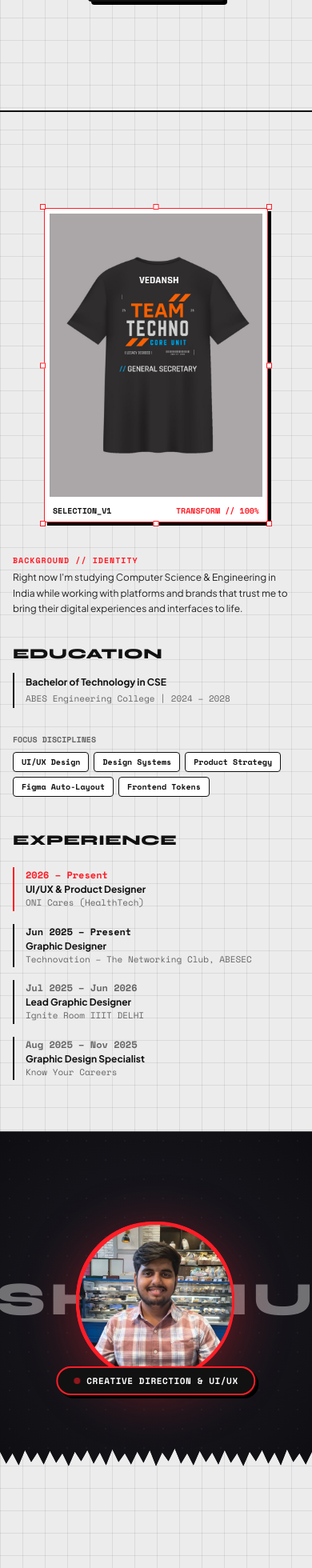
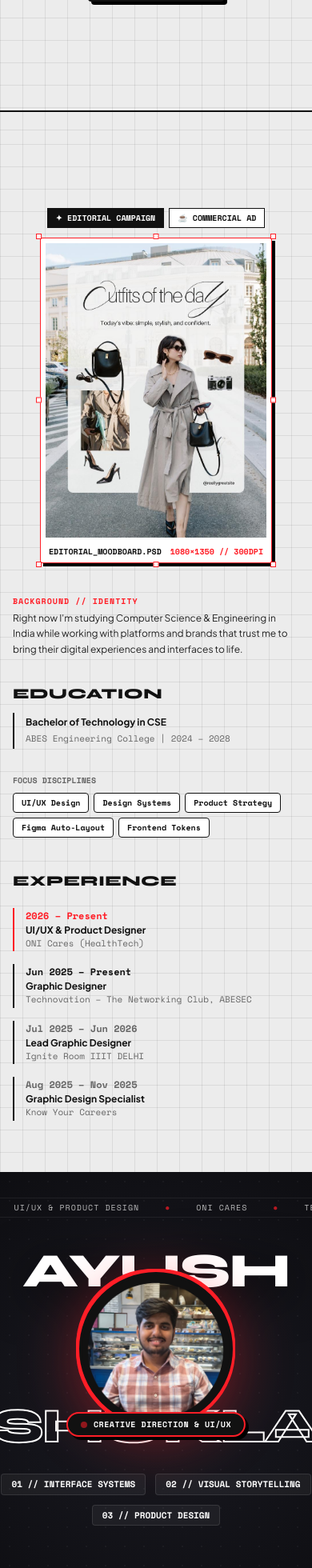
Before and after one commit to Ayushukla7/AYUSH-UI, a React (Vite) app: page / in a window 390 px wide. Shown: the part 686-2646 px from the top of the page at 80% size. Built offline with nearby package versions, Linux system fonts and the light colour scheme; a web font is replaced by a local one.

Commit message:
fix: redesign photo-name centerpiece with stacked responsive typography and replace t-shirt with editorial campaign artboard

```diff
--- a/src/components/panda/AboutSection.jsx
+++ b/src/components/panda/AboutSection.jsx
@@ -1,7 +1,9 @@
-import React from 'react';
+import React, { useState } from 'react';
 import { personalInfo, resumeData } from '../../data/projectsData';
 
 export default function AboutSection() {
+  const [activeVisual, setActiveVisual] = useState('fashion'); // 'fashion' or 'coffee'
+
   return (
     <section id="about" className="relative py-20 sm:py-28 overflow-hidden graph-paper-bg">
 
@@ -9,9 +11,35 @@ export default function AboutSection() {
       <div className="max-w-7xl mx-auto px-4 sm:px-8 mb-16 sm:mb-24">
         <div className="grid grid-cols-1 lg:grid-cols-12 gap-10 lg:gap-14 items-start">
 
-          {/* Left: Photoshop Bounding Box Visual (Exact Behance Screen 2 Left) */}
-          <div className="lg:col-span-4 flex justify-center">
-            <div className="ps-bounding-box p-1.5 bg-white max-w-[280px] w-full shadow-brutal relative group">
+          {/* Left: Photoshop Bounding Box Visual (Replaced T-shirt with Editorial Fashion / Ad) */}
+          <div className="lg:col-span-4 flex flex-col items-center">
+
+            {/* Visual Switcher Tabs */}
+            <div className="flex items-center gap-1.5 mb-3 self-center sm:self-start">
+              <button
+                onClick={() => setActiveVisual('fashion')}
+                className={`px-2.5 py-1 font-mono text-[10px] font-bold border border-[#111111] transition-all ${
+                  activeVisual === 'fashion'
+                    ? 'bg-[#111111] text-white'
+                    : 'bg-white text-[#111111] hover:bg-[#FF1E27] hover:text-white hover:border-[#FF1E27]'
+                }`}
+              >
+                ✦ EDITORIAL CAMPAIGN
+              </button>
+              <button
+                onClick={() => setActiveVisual('coffee')}
+                className={`px-2.5 py-1 font-mono text-[10px] font-bold border border-[#111111] transition-all ${
+                  activeVisual === 'coffee'
+                    ? 'bg-[#111111] text-white'
+                    : 'bg-white text-[#111111] hover:bg-[#FF1E27] hover:text-white hover:border-[#FF1E27]'
+                }`}
+              >
+                ☕ COMMERCIAL AD
+              </button>
+            </div>
+
+            {/* Photoshop Canvas Bounding Box */}
+            <div className="ps-bounding-box p-1.5 bg-white max-w-[290px] w-full shadow-brutal relative group">
               {/* 8 Transform Handles */}
               <div className="ps-handle -top-1.5 -left-1.5" />
               <div className="ps-handle -top-1.5 left-1/2 -translate-x-1/2" />
@@ -25,20 +53,24 @@ export default function AboutSection() {
               {/* Visual inside box */}
               <div className="aspect-[3/4] bg-[#141416] overflow-hidden">
                 <img
-                  src="/assets/team_techno_merchandise.png"
-                  alt="Streetwear Apparel Graphic"
+                  src={
+                    activeVisual === 'fashion'
+                      ? '/assets/outfit_of_the_day_fashion.jpg'
+                      : '/assets/borcelle_coffee_promo.png'
+                  }
+                  alt="Editorial Design Showcase"
                   className="w-full h-full object-cover group-hover:scale-105 transition-transform duration-500"
                 />
               </div>
 
               <div className="mt-2.5 flex items-center justify-between font-mono text-[10px] text-[#111111] px-1 font-bold">
-                <span>SELECTION_V1</span>
-                <span className="text-[#FF1E27]">TRANSFORM // 100%</span>
+                <span>{activeVisual === 'fashion' ? 'EDITORIAL_MOODBOARD.PSD' : 'COMMERCIAL_AD.PSD'}</span>
+                <span className="text-[#FF1E27]">1080×1350 // 300DPI</span>
               </div>
             </div>
           </div>
 
-          {/* Center: Bio Narrative & Education (Exact Behance Screen 2 Center) */}
+          {/* Center: Bio Narrative & Education */}
           <div className="lg:col-span-4 space-y-7">
             <div>
               <span className="font-mono text-[10px] font-bold text-[#FF1E27] tracking-widest uppercase block mb-1">
@@ -82,7 +114,7 @@ export default function AboutSection() {
             </div>
           </div>
 
-          {/* Right: Experience Timeline (Exact Behance Screen 2 Right) */}
+          {/* Right: Experience Timeline */}
           <div className="lg:col-span-4 space-y-5">
             <h3 className="font-extended font-black text-lg sm:text-xl text-[#111111] tracking-wide uppercase">
               EXPERIENCE
@@ -146,37 +178,78 @@ export default function AboutSection() {
         </div>
       </div>
 
-      {/* 2. THE SIGNATURE TORN PAPER COLLAGE (EXACT BEHANCE CENTERPIECE) */}
+      {/* 2. THE RE-ENGINEERED SIGNATURE CENTERPIECE: STACKED NAME + HERO PORTRAIT */}
       <div className="relative w-full my-12 sm:my-20">
 
         {/* Dark Crumpled Paper Container with Jagged Torn Top & Bottom */}
-        <div className="dark-crumpled-bg torn-top torn-bottom py-24 sm:py-36 relative overflow-hidden text-center flex flex-col items-center justify-center min-h-[420px] sm:min-h-[500px]">
+        <div className="dark-crumpled-bg torn-top torn-bottom py-20 sm:py-32 relative overflow-hidden flex flex-col items-center justify-center min-h-[540px] sm:min-h-[640px]">
 
           {/* Subtle Grid overlay inside dark section */}
           <div className="absolute inset-0 bg-[radial-gradient(#ffffff0a_1px,transparent_1px)] [background-size:24px_24px] pointer-events-none" />
 
-          {/* Giant Arching Background Typography: "AYUSH SHUKLA" */}
-          <div className="absolute inset-0 flex items-center justify-center select-none pointer-events-none overflow-hidden opacity-40">
-            <span className="font-extended font-black text-[15vw] sm:text-[14vw] md:text-[12vw] text-white tracking-widest whitespace-nowrap leading-none">
-              AYUSH SHUKLA
-            </span>
+          {/* Micro Top Ticker Bar */}
+          <div className="absolute top-8 left-0 right-0 overflow-hidden py-1 border-y border-white/10 opacity-70">
+            <div className="animate-marquee flex items-center gap-8 whitespace-nowrap text-white font-mono text-[10px] tracking-widest uppercase">
+              <span>✦ CREATIVE DIRECTION</span>
+              <span className="text-[#FF1E27]">●</span>
+              <span>UI/UX & PRODUCT DESIGN</span>
+              <span className="text-[#FF1E27]">●</span>
+              <span>ONI CARES</span>
+              <span className="text-[#FF1E27]">●</span>
+              <span>TECHNOVATION</span>
+              <span className="text-[#FF1E27]">●</span>
+              <span>✦ CREATIVE DIRECTION</span>
+              <span className="text-[#FF1E27]">●</span>
+              <span>UI/UX & PRODUCT DESIGN</span>
+              <span className="text-[#FF1E27]">●</span>
+              <span>ONI CARES</span>
+              <span className="text-[#FF1E27]">●</span>
+              <span>TECHNOVATION</span>
+            </div>
           </div>
 
-          {/* Cutout Portrait Photo with Bold Red Outline Sticker Effect */}
-          <div className="relative z-20 group">
-            <div className="relative w-52 h-52 sm:w-64 sm:h-64 md:w-80 md:h-80 rounded-full overflow-hidden portrait-red-outline transition-transform duration-500 group-hover:scale-105">
+          {/* Stacked 2-Line Monumental Typography (100% Responsive, Zero Slicing!) */}
+          <div className="w-full max-w-5xl mx-auto px-4 text-center select-none z-10 flex flex-col items-center justify-center">
+
+            {/* Line 1: AYUSH */}
+            <h2 className="font-extended font-black text-6xl sm:text-8xl md:text-9xl lg:text-[10.5rem] text-white tracking-tight leading-[0.88] uppercase drop-shadow-[0_10px_30px_rgba(0,0,0,0.8)]">
+              AYUSH
+            </h2>
+
+            {/* Overlapping Hero Cutout Portrait in Center */}
+            <div className="relative z-20 my-[-25px] sm:my-[-40px] md:my-[-55px] group">
+              <div className="w-48 h-48 sm:w-64 sm:h-64 md:w-80 md:h-80 rounded-full overflow-hidden portrait-red-outline border-4 border-[#111111] bg-[#111111] transition-transform duration-500 group-hover:scale-105">
                 <img
                   src="/assets/ayush_profile.png"
                   alt="Ayush Shukla Cutout Portrait"
-                className="w-full h-full object-cover"
+                  className="w-full h-full object-cover filter contrast-110"
                 />
               </div>
 
-            {/* Sticker Pill Below Portrait */}
-            <div className="absolute -bottom-4 left-1/2 -translate-x-1/2 px-5 py-2 rounded-full bg-[#111111] border-2 border-[#FF1E27] text-white font-mono text-[11px] sm:text-xs font-bold tracking-wider whitespace-nowrap shadow-brutal flex items-center gap-2">
+              {/* Floating Pill Below Portrait */}
+              <div className="absolute -bottom-3.5 left-1/2 -translate-x-1/2 px-4 sm:px-5 py-1.5 rounded-full bg-[#111111] border-2 border-[#FF1E27] text-white font-mono text-[10px] sm:text-xs font-bold tracking-wider whitespace-nowrap shadow-brutal flex items-center gap-2">
                 <span className="w-2 h-2 rounded-full bg-[#FF1E27] animate-pulse" />
                 <span>CREATIVE DIRECTION & UI/UX</span>
               </div>
+            </div>
+
+            {/* Line 2: SHUKLA (Outlined in crisp white) */}
+            <h2 className="font-extended font-black text-6xl sm:text-8xl md:text-9xl lg:text-[10.5rem] tracking-tight leading-[0.88] uppercase text-transparent [-webkit-text-stroke:2px_#ffffff] sm:[-webkit-text-stroke:3px_#ffffff] hover:text-white transition-colors duration-300">
+              SHUKLA
+            </h2>
+          </div>
+
+          {/* Bottom Disciplines Strip */}
+          <div className="mt-8 z-10 flex flex-wrap items-center justify-center gap-3 text-zinc-400 font-mono text-[11px] font-bold">
+            <span className="px-3 py-1 bg-white/5 rounded border border-white/10 text-white">
+              01 // INTERFACE SYSTEMS
+            </span>
+            <span className="px-3 py-1 bg-white/5 rounded border border-white/10 text-white">
+              02 // VISUAL STORYTELLING
+            </span>
+            <span className="px-3 py-1 bg-white/5 rounded border border-white/10 text-white">
+              03 // PRODUCT DESIGN
+            </span>
           </div>
 
         </div>
```
Also changed, not shown: 1 other file (tests, documents, lock files or other folders). Lines whose indentation alone changed are shown as unchanged.
